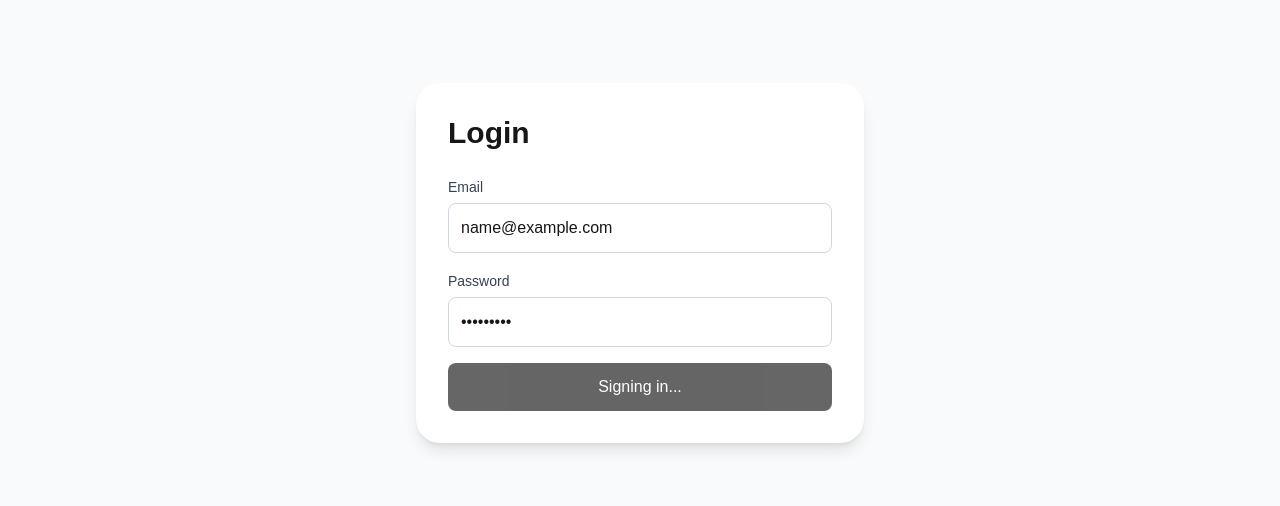
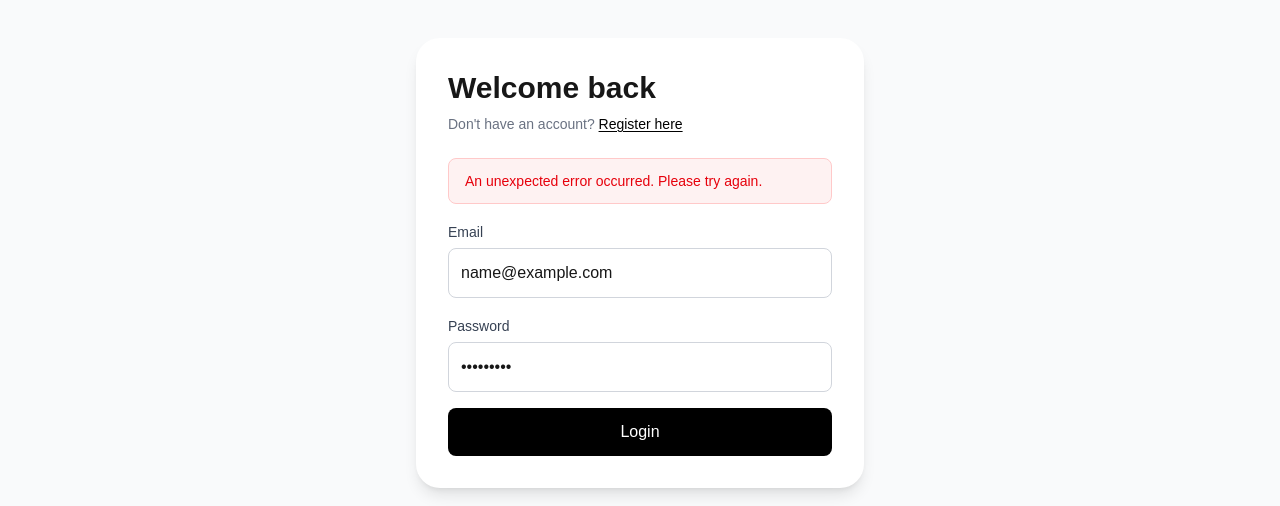
Before and after one commit to mustardir/potential-memory, a Next.js app in the folder apps/web/: page /login in a window 1280 px wide. Both pictures are taken after typing "name@example.com", "Sample123" into the empty fields and a click on the button "Login". Shown: the part 198-704 px from the top of the page. Built offline with nearby package versions, Linux system fonts and the light colour scheme; no server answers.

Commit message:
fix: add loading state, error feedback, and link to register on login page

```diff
--- a/apps/web/app/login/page.tsx
+++ b/apps/web/app/login/page.tsx
@@ -2,6 +2,7 @@
 
 import { useState } from "react";
 import { useRouter } from "next/navigation";
+import Link from "next/link";
 
 export default function LoginPage() {
   const router = useRouter();
@@ -15,6 +16,7 @@ export default function LoginPage() {
     setError(null);
     setIsSubmitting(true);
 
+    try {
       const response = await fetch("/api/auth/login", {
         method: "POST",
         headers: {
@@ -24,7 +26,6 @@ export default function LoginPage() {
       });
 
       const data = await response.json();
-    setIsSubmitting(false);
 
       if (!response.ok || !data.success) {
         setError(data.message || "Login failed. Please check your credentials.");
@@ -32,15 +33,30 @@ export default function LoginPage() {
       }
 
       router.push("/dashboard");
+    } catch {
+      setError("An unexpected error occurred. Please try again.");
+    } finally {
+      setIsSubmitting(false);
+    }
   }
 
   return (
     <main className="flex min-h-screen items-center justify-center bg-gray-50 px-4 py-8">
       <div className="w-full max-w-md rounded-3xl bg-white p-8 shadow-lg">
-        <h1 className="text-3xl font-bold mb-6">Login</h1>
+        <h1 className="text-3xl font-bold mb-2">Welcome back</h1>
+        <p className="text-sm text-gray-500 mb-6">
+          Don&apos;t have an account?{" "}
+          <Link href="/register" className="text-black font-medium underline underline-offset-2 hover:opacity-70">
+            Register here
+          </Link>
+        </p>
 
         <form onSubmit={handleSubmit} className="space-y-4">
-          {error ? <p className="text-sm text-red-600">{error}</p> : null}
+          {error ? (
+            <div className="rounded-lg bg-red-50 border border-red-200 px-4 py-3">
+              <p className="text-sm text-red-600">{error}</p>
+            </div>
+          ) : null}
 
           <label className="block">
             <span className="text-sm font-medium text-gray-700">Email</span>
@@ -71,7 +87,7 @@ export default function LoginPage() {
             disabled={isSubmitting}
             className="w-full rounded-lg bg-black px-5 py-3 text-white transition hover:bg-gray-800 disabled:cursor-not-allowed disabled:opacity-60"
           >
-            {isSubmitting ? "Signing in..." : "Login"}
+            {isSubmitting ? "Signing in…" : "Login"}
           </button>
         </form>
       </div>
```
Lines whose indentation alone changed are shown as unchanged.
